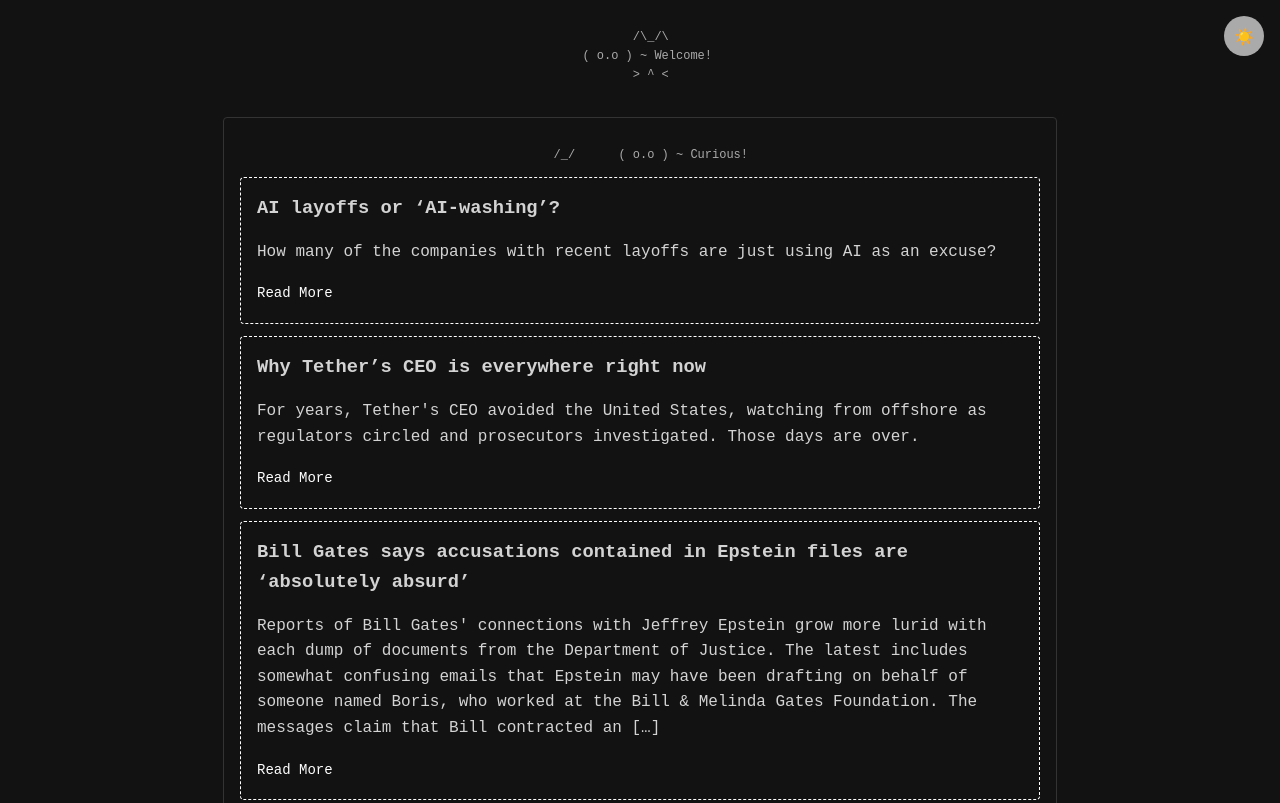
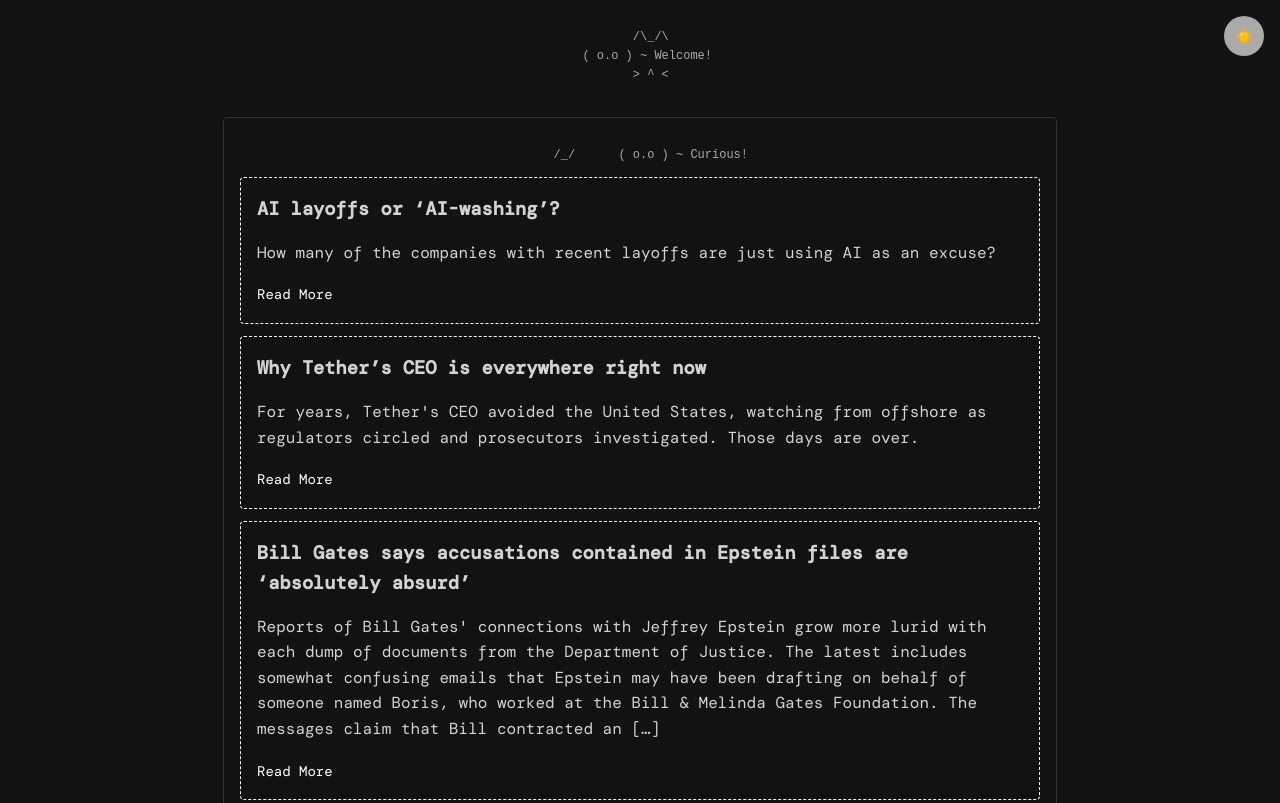
Before and after one commit to saberzou/OpenClawPlayground, a website: page index.html in a window 1280 px wide. Shown: the top 803 px of the page. Drawn offline with nearby package versions, Linux system fonts and the light colour scheme.

Commit message:
fix: Replace font with DM Mono from Google Fonts

```diff
--- a/index.html
+++ b/index.html
@@ -4,6 +4,7 @@
   <meta charset="UTF-8">
   <meta name="viewport" content="width=device-width, initial-scale=1.0">
   <title>Daily Briefing - Geokash Style</title>
+  <link href="https://fonts.googleapis.com/css2?family=DM+Mono:wght@400;500&display=swap" rel="stylesheet">
   <style>
     :root {
       --bg: #0f0f0f;
@@ -14,7 +15,7 @@
       --padding: 16px;
       --radius: 4px;
 
-      --font-mono: 'Courier New', Courier, monospace;
+      --font-mono: 'DM Mono', monospace;
     }
 
     [data-theme="light"] {
```
